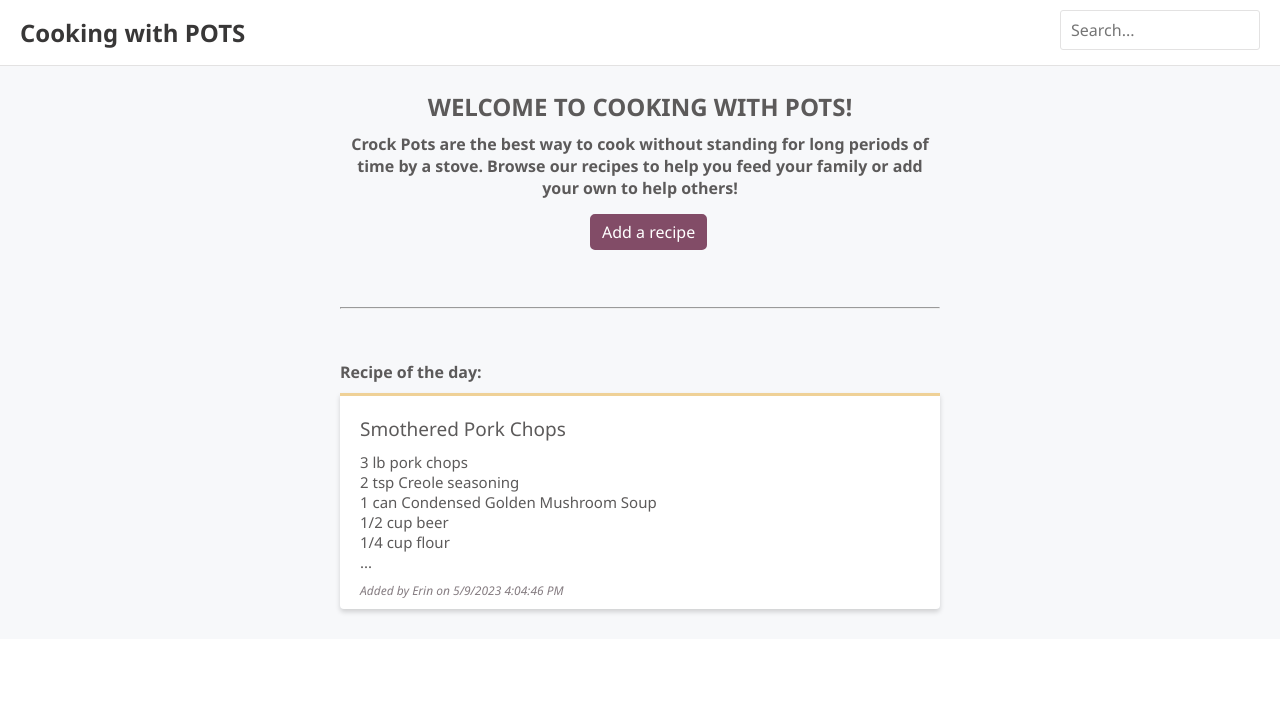
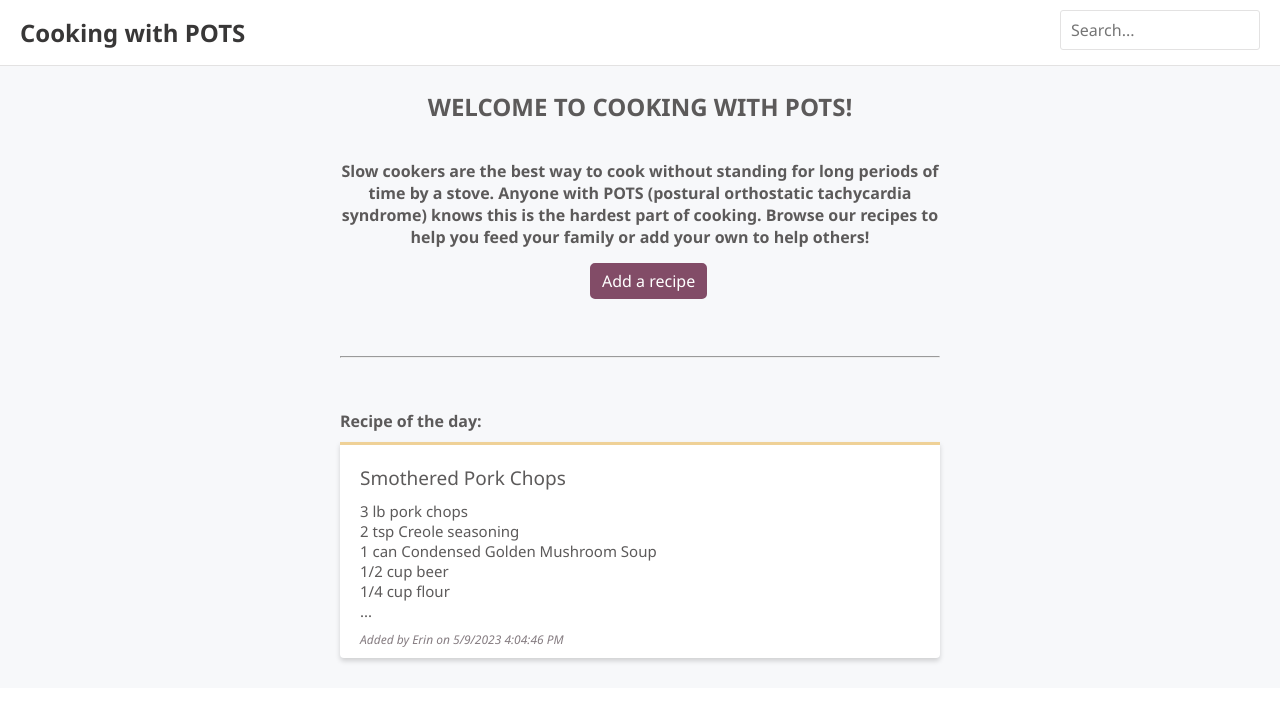
Before and after one commit to ErinNPeters/cooking-with-POTS-react, a React (Create React App) app in the folder frontend/: page / in a window 1280 px wide. Shown: the top 702 px of the page. Built offline with nearby package versions, Linux system fonts and the light colour scheme.

Commit message:
changes to home page

```diff
--- a/frontend/src/HomePage.tsx
+++ b/frontend/src/HomePage.tsx
@@ -36,10 +36,12 @@ export const HomePage = () => {
   return (
     <Page>
       <PageTitle>Welcome to cooking with POTS!</PageTitle>
+      <br />
       <PageSubTitle>
-        Crock Pots are the best way to cook without standing for long periods of
-        time by a stove. Browse our recipes to help you feed your family or add
-        your own to help others!{' '}
+        Slow cookers are the best way to cook without standing for long periods
+        of time by a stove. Anyone with POTS (postural orthostatic tachycardia
+        syndrome) knows this is the hardest part of cooking. Browse our recipes
+        to help you feed your family or add your own to help others!{' '}
       </PageSubTitle>
       <PrimaryButton onClick={handleAddRecipeClick}>Add a recipe</PrimaryButton>
       <br /> <br /> <br />
```
